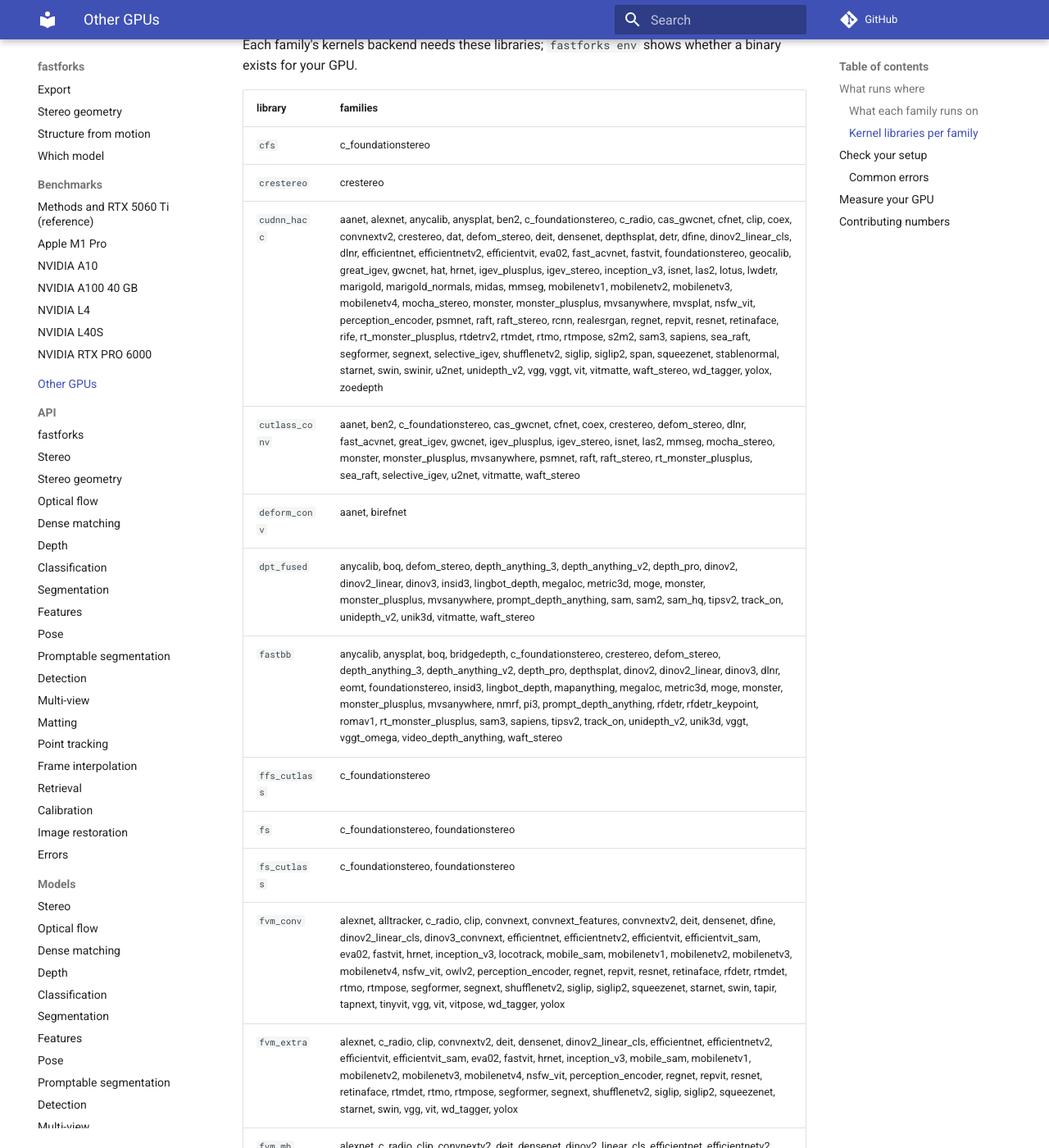
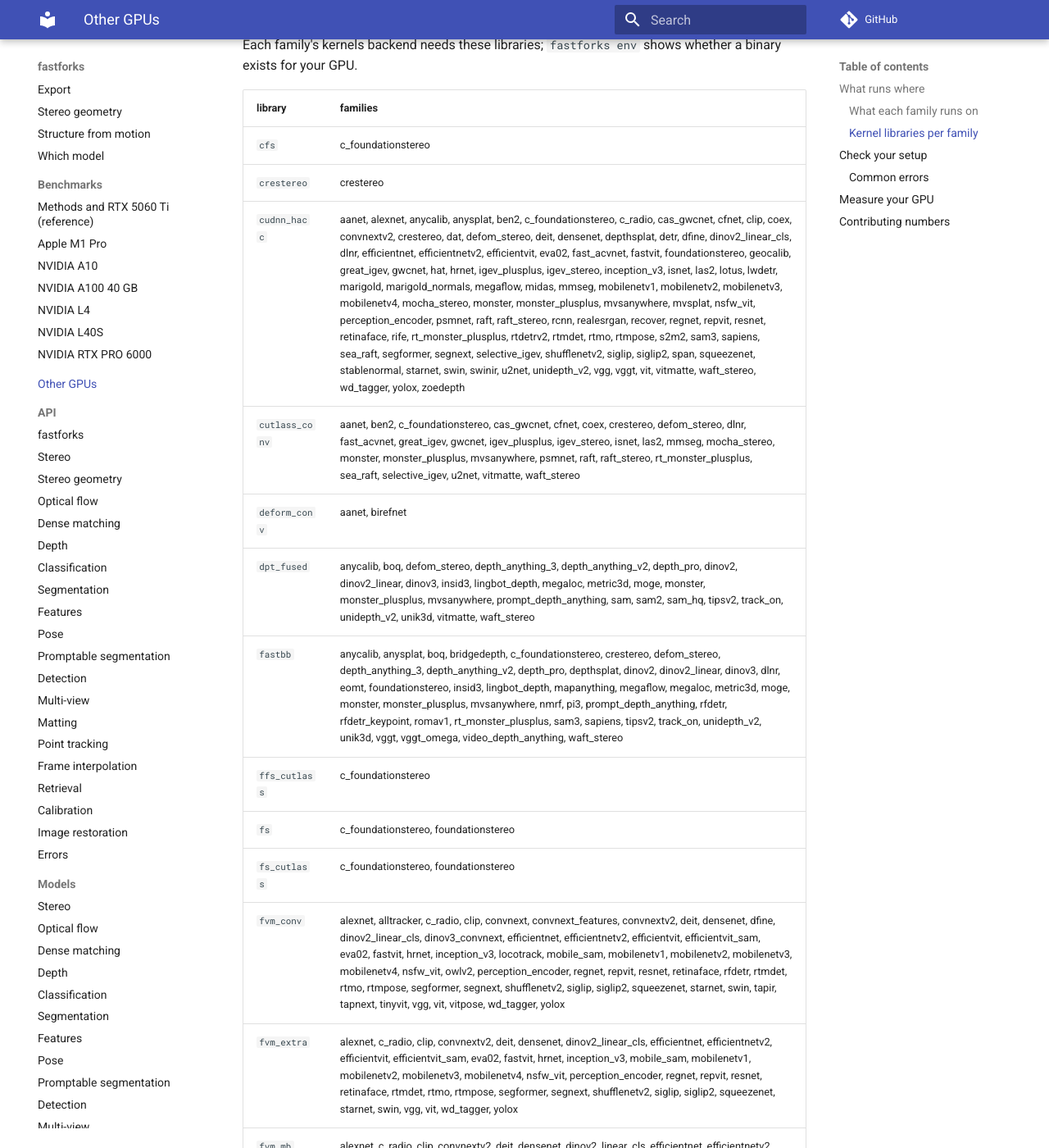
Before and after one commit to kleinicke/fastforks, an MkDocs documentation site: the page built from docs/OTHER_GPUS.md, in a window 1280 px wide and 1400 px high, scrolled down 4486 px. Shown: the whole window at 82% size. Built offline with MkDocs 1.6.1 and Material for MkDocs 9.7.7, drawn with Linux system fonts in a browser that asks for light colours; comment, search, counter and statistics services are not loaded; some of the changed text lies outside the part shown.

Commit message:
flow: MegaFlow / ReCoVEr papers, regenerated docs

```diff
--- a/docs/OTHER_GPUS.md
+++ b/docs/OTHER_GPUS.md
@@ -59,7 +59,7 @@ there (`device="mps"` still tries, and an op MPS lacks raises).
 <!-- capabilities:begin (tools/gen_docs.py, from the model cards) -->
 | families | CUDA portable | CUDA kernels | MPS portable (validated) | MPS kernels (libraries, dtype) |
 |---|---|---|---|---|
-| alltracker, anycalib, anysplat, ben2, birefnet, boq, c_foundationstereo, convnext, convnext_features, convnextv2, dat, deit, densenet, depth_anything_v2, depthsplat, detr, dfine, dinov2_linear, dinov2_linear_cls, efficientnet, efficientnetv2, efficientvit, efficientvit_sam, fast_acvnet, fastvit, geocalib, gwcnet, hat, inception_v3, isnet, lingbot_depth, locotrack, lwdetr, megaloc, memflow, memfof, metric3d, mobile_sam, mobilenetv1, mobilenetv2, mobilenetv3, mobilenetv4, mvsanywhere, mvsplat, neuflow_v2, nsfw_vit, owlv2, patchmatchnet, prompt_depth_anything, psmnet, rcnn, realesrgan, repvit, resnet, rife, romav1, rt_monster_plusplus, rtdetrv2, sam, sam2, sam_hq, segformer, shufflenetv2, span, starnet, swin, swinir, tapir, tapnext, tinyvit, track_on, u2net, unidepth_v2, unik3d, video_depth_anything, vit, vitmatte, waft_stereo, wd_tagger | fp16 | fp16 | fp32 | - |
+| alltracker, anycalib, anysplat, ben2, birefnet, boq, c_foundationstereo, convnext, convnext_features, convnextv2, dat, deit, densenet, depth_anything_v2, depthsplat, detr, dfine, dinov2_linear, dinov2_linear_cls, efficientnet, efficientnetv2, efficientvit, efficientvit_sam, fast_acvnet, fastvit, geocalib, gwcnet, hat, inception_v3, isnet, lingbot_depth, locotrack, lwdetr, megaflow, megaloc, memflow, memfof, metric3d, mobile_sam, mobilenetv1, mobilenetv2, mobilenetv3, mobilenetv4, mvsanywhere, mvsplat, neuflow_v2, nsfw_vit, owlv2, patchmatchnet, prompt_depth_anything, psmnet, rcnn, realesrgan, recover, repvit, resnet, rife, romav1, rt_monster_plusplus, rtdetrv2, sam, sam2, sam_hq, segformer, shufflenetv2, span, starnet, swin, swinir, tapir, tapnext, tinyvit, track_on, u2net, unidepth_v2, unik3d, video_depth_anything, vit, vitmatte, waft_stereo, wd_tagger | fp16 | fp16 | fp32 | - |
 | alexnet, c_radio, cas_gwcnet, clip, coex, depth_anything_3, depth_pro, dinov2, dinov3, dinov3_convnext, dlnr, eomt, eva02, hrnet, lotus, mapanything, marigold, marigold_normals, mask2former, midas, mmseg, oneformer, regnet, retinaface, rfdetr, rfdetr_keypoint, rtmdet, rtmo, s2m2, sam3, sapiens, segnext, siglip, siglip2, squeezenet, stablenormal, tipsv2, vgg, vggt_omega, yolox, zoedepth | fp16 | fp16 | fp32/fp16 | - |
 | coatnet, codeformer, davit, dedode, efficientformer, efficientformerv2, flexglue, flowseek, focalnet, gmflow, grounding_dino, hgnetv2, inspyrenet, loftr, shvit | fp16 | - | fp32 | - |
 | cfnet, crestereo, foundationstereo, great_igev, hitnet, igev_plusplus, mocha_stereo, monster, monster_plusplus, raft_stereo, selective_igev | fp16 | fp16 | fp32/fp16 | stereo_metal fp16 |
@@ -96,11 +96,11 @@ Each family's kernels backend needs these libraries; `fastforks env` shows wheth
 |---|---|
 | `cfs` | c_foundationstereo |
 | `crestereo` | crestereo |
-| `cudnn_hacc` | aanet, alexnet, anycalib, anysplat, ben2, c_foundationstereo, c_radio, cas_gwcnet, cfnet, clip, coex, convnextv2, crestereo, dat, defom_stereo, deit, densenet, depthsplat, detr, dfine, dinov2_linear_cls, dlnr, efficientnet, efficientnetv2, efficientvit, eva02, fast_acvnet, fastvit, foundationstereo, geocalib, great_igev, gwcnet, hat, hrnet, igev_plusplus, igev_stereo, inception_v3, isnet, las2, lotus, lwdetr, marigold, marigold_normals, midas, mmseg, mobilenetv1, mobilenetv2, mobilenetv3, mobilenetv4, mocha_stereo, monster, monster_plusplus, mvsanywhere, mvsplat, nsfw_vit, perception_encoder, psmnet, raft, raft_stereo, rcnn, realesrgan, regnet, repvit, resnet, retinaface, rife, rt_monster_plusplus, rtdetrv2, rtmdet, rtmo, rtmpose, s2m2, sam3, sapiens, sea_raft, segformer, segnext, selective_igev, shufflenetv2, siglip, siglip2, span, squeezenet, stablenormal, starnet, swin, swinir, u2net, unidepth_v2, vgg, vggt, vit, vitmatte, waft_stereo, wd_tagger, yolox, zoedepth |
+| `cudnn_hacc` | aanet, alexnet, anycalib, anysplat, ben2, c_foundationstereo, c_radio, cas_gwcnet, cfnet, clip, coex, convnextv2, crestereo, dat, defom_stereo, deit, densenet, depthsplat, detr, dfine, dinov2_linear_cls, dlnr, efficientnet, efficientnetv2, efficientvit, eva02, fast_acvnet, fastvit, foundationstereo, geocalib, great_igev, gwcnet, hat, hrnet, igev_plusplus, igev_stereo, inception_v3, isnet, las2, lotus, lwdetr, marigold, marigold_normals, megaflow, midas, mmseg, mobilenetv1, mobilenetv2, mobilenetv3, mobilenetv4, mocha_stereo, monster, monster_plusplus, mvsanywhere, mvsplat, nsfw_vit, perception_encoder, psmnet, raft, raft_stereo, rcnn, realesrgan, recover, regnet, repvit, resnet, retinaface, rife, rt_monster_plusplus, rtdetrv2, rtmdet, rtmo, rtmpose, s2m2, sam3, sapiens, sea_raft, segformer, segnext, selective_igev, shufflenetv2, siglip, siglip2, span, squeezenet, stablenormal, starnet, swin, swinir, u2net, unidepth_v2, vgg, vggt, vit, vitmatte, waft_stereo, wd_tagger, yolox, zoedepth |
 | `cutlass_conv` | aanet, ben2, c_foundationstereo, cas_gwcnet, cfnet, coex, crestereo, defom_stereo, dlnr, fast_acvnet, great_igev, gwcnet, igev_plusplus, igev_stereo, isnet, las2, mmseg, mocha_stereo, monster, monster_plusplus, mvsanywhere, psmnet, raft, raft_stereo, rt_monster_plusplus, sea_raft, selective_igev, u2net, vitmatte, waft_stereo |
 | `deform_conv` | aanet, birefnet |
 | `dpt_fused` | anycalib, boq, defom_stereo, depth_anything_3, depth_anything_v2, depth_pro, dinov2, dinov2_linear, dinov3, insid3, lingbot_depth, megaloc, metric3d, moge, monster, monster_plusplus, mvsanywhere, prompt_depth_anything, sam, sam2, sam_hq, tipsv2, track_on, unidepth_v2, unik3d, vitmatte, waft_stereo |
-| `fastbb` | anycalib, anysplat, boq, bridgedepth, c_foundationstereo, crestereo, defom_stereo, depth_anything_3, depth_anything_v2, depth_pro, depthsplat, dinov2, dinov2_linear, dinov3, dlnr, eomt, foundationstereo, insid3, lingbot_depth, mapanything, megaloc, metric3d, moge, monster, monster_plusplus, mvsanywhere, nmrf, pi3, prompt_depth_anything, rfdetr, rfdetr_keypoint, romav1, rt_monster_plusplus, sam3, sapiens, tipsv2, track_on, unidepth_v2, unik3d, vggt, vggt_omega, video_depth_anything, waft_stereo |
+| `fastbb` | anycalib, anysplat, boq, bridgedepth, c_foundationstereo, crestereo, defom_stereo, depth_anything_3, depth_anything_v2, depth_pro, depthsplat, dinov2, dinov2_linear, dinov3, dlnr, eomt, foundationstereo, insid3, lingbot_depth, mapanything, megaflow, megaloc, metric3d, moge, monster, monster_plusplus, mvsanywhere, nmrf, pi3, prompt_depth_anything, rfdetr, rfdetr_keypoint, romav1, rt_monster_plusplus, sam3, sapiens, tipsv2, track_on, unidepth_v2, unik3d, vggt, vggt_omega, video_depth_anything, waft_stereo |
 | `ffs_cutlass` | c_foundationstereo |
 | `fs` | c_foundationstereo, foundationstereo |
 | `fs_cutlass` | c_foundationstereo, foundationstereo |
@@ -117,7 +117,7 @@ Each family's kernels backend needs these libraries; `fastforks env` shows wheth
 | `mvsanywhere` | mvsanywhere |
 | `patchmatchnet` | patchmatchnet |
 | `raft` | dlnr, raft_stereo |
-| `raft_flow` | memflow, memfof, neuflow_v2, raft, sea_raft |
+| `raft_flow` | megaflow, memflow, memfof, neuflow_v2, raft, sea_raft |
 | `romav2` | romav2 |
 | `s2m2` | s2m2 |
 | `s2m2_cutlass` | s2m2 |
--- a/src/fastforks/flow/models/megaflow/card.toml
+++ b/src/fastforks/flow/models/megaflow/card.toml
@@ -35,6 +35,12 @@ mps_dtypes = ["float32"]
 [modes.kernels]
 kernels = ["fastbb", "cudnn_hacc", "raft_flow"]  # flash attention + fast DINOv2, fp16-accumulate convs, the correlation windows on the fly
 
+[[papers]]
+title = "MegaFlow: Zero-Shot Large Displacement Optical Flow"
+url = "https://arxiv.org/abs/2603.25739"
+date = "2026-03-26"
+venue = "ECCV 2026"
+
 [[variants]]
 id = "megaflow"  # upstream megaflow-flow (the optical-flow checkpoint of its README and demo)
 revision = 1
--- a/src/fastforks/flow/models/recover/card.toml
+++ b/src/fastforks/flow/models/recover/card.toml
@@ -37,6 +37,12 @@ mps_dtypes = ["float32"]
 [modes.kernels]
 kernels = ["cudnn_hacc"]  # fp16-accumulate convolutions (+ fp16-accumulate cuBLAS GEMMs)
 
+[[papers]]
+title = "Removing Cost Volumes from Optical Flow Estimators"
+url = "https://arxiv.org/abs/2510.13317"
+date = "2025-10-15"
+venue = "ICCV 2025"
+
 [[variants]]
 id = "recover-cx"  # upstream ReCoVEr_CX, ckpt/recover_cx.pth
 revision = 1
```
Also changed, not shown: docs/models/flow.md (+2 -0 lines).
